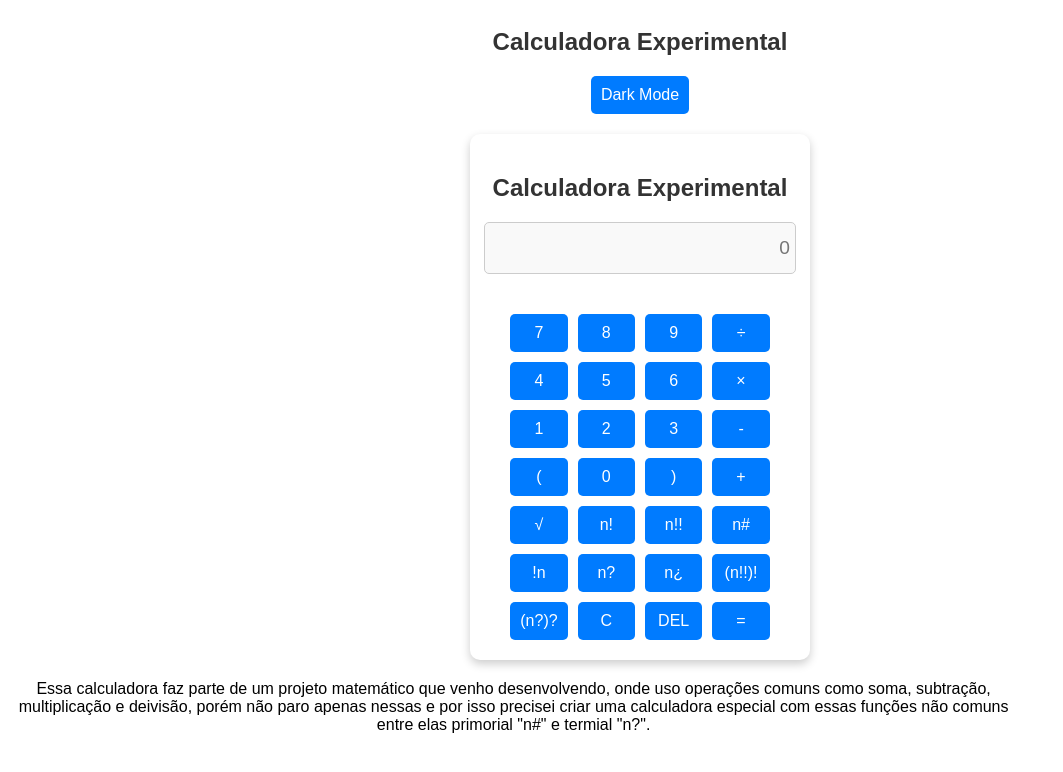
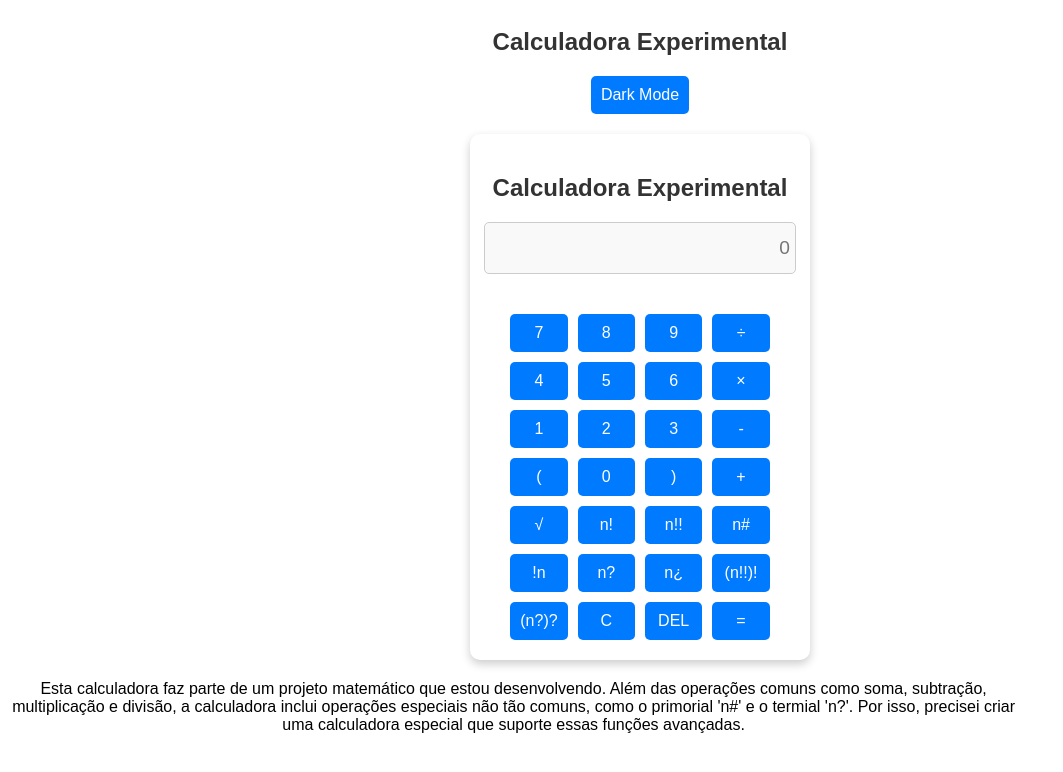
Before and after one commit to FloresIgor/calculadoraespecial, a plain HTML site: page index.html in a window 1280 px wide. Shown: the whole page, without its empty margins (0-1063 px from the left). Drawn offline with Linux system fonts and the light colour scheme.

Commit message:
Update index.html

```diff
--- a/index.html
+++ b/index.html
@@ -53,7 +53,7 @@
         </div>
     </div>
 </section>
-<p>Essa calculadora faz parte de um projeto matemático que venho desenvolvendo, onde uso operações comuns como soma, subtração, multiplicação e deivisão, porém não paro apenas nessas e por isso precisei criar uma calculadora especial com essas funções não comuns entre elas primorial "n#" e termial "n?".</p>
+<p>Esta calculadora faz parte de um projeto matemático que estou desenvolvendo. Além das operações comuns como soma, subtração, multiplicação e divisão, a calculadora inclui operações especiais não tão comuns, como o primorial 'n#' e o termial 'n?'. Por isso, precisei criar uma calculadora especial que suporte essas funções avançadas.</p>
 <script src="script.js"></script>
 </body>
 </html>
```
